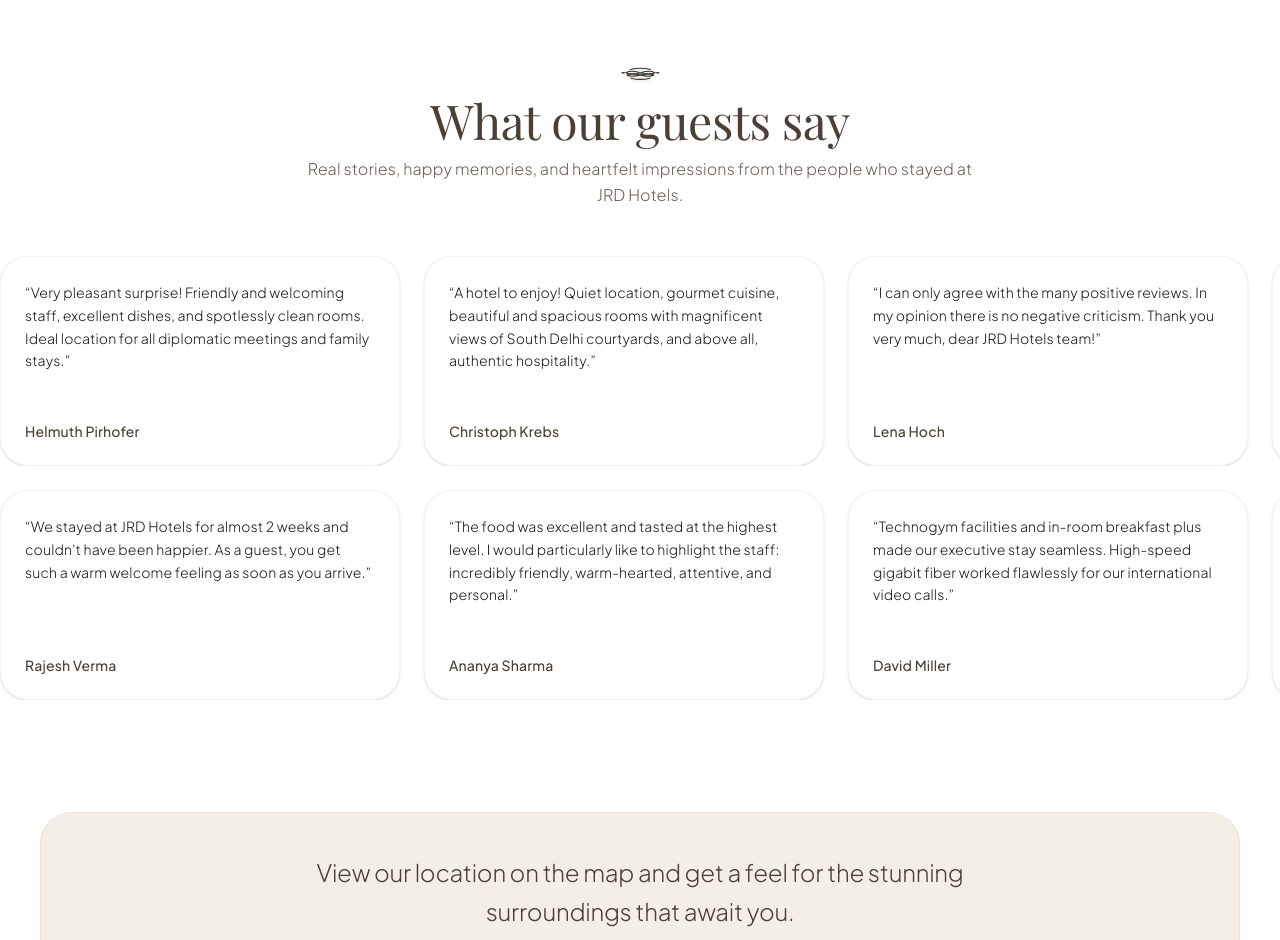
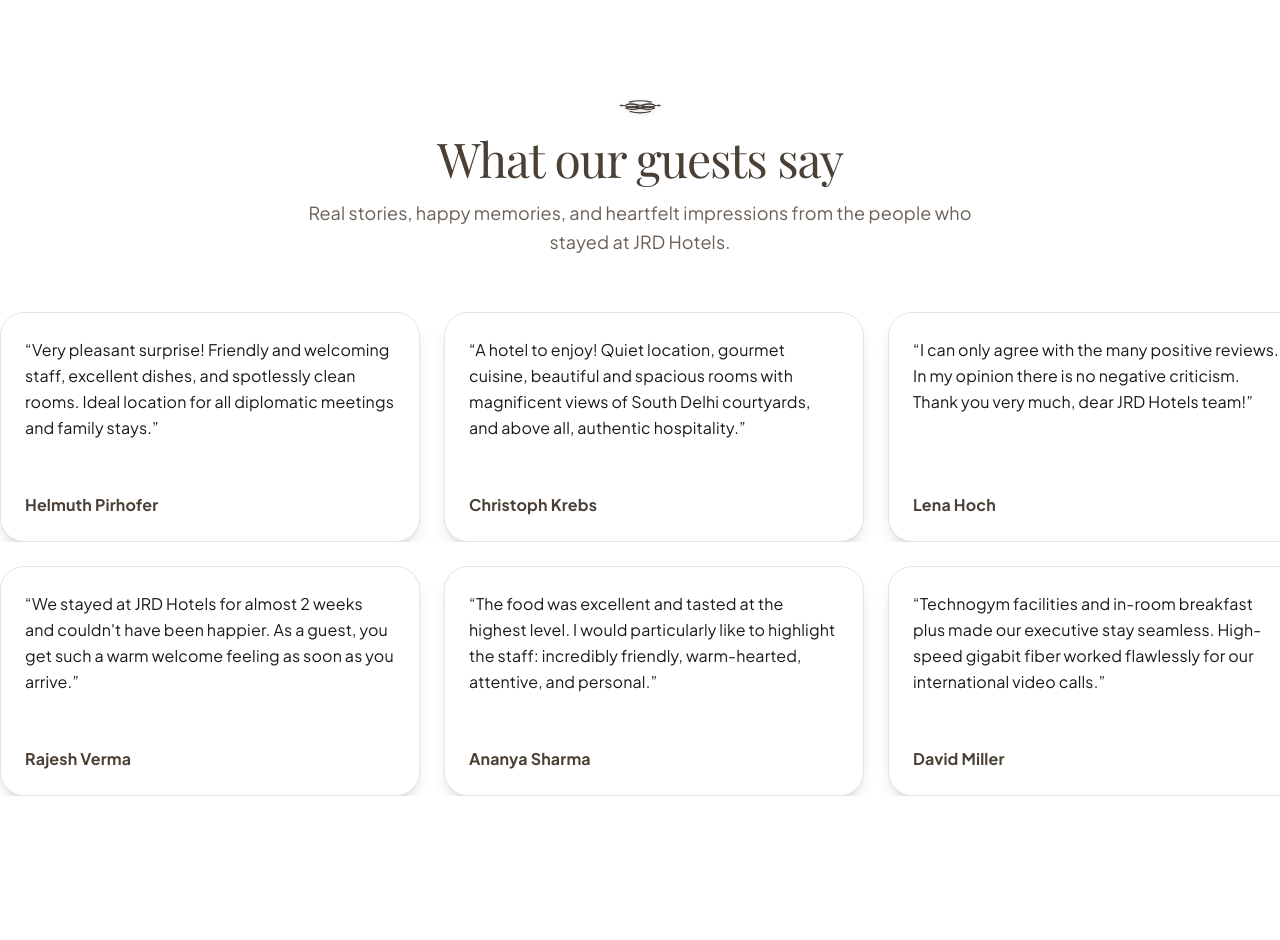
Before and after one commit to canvasLayerDev/hospitality, a React (Vite) app: page / in a window 1280 px wide. Shown: the part 9320-10260 px from the top of the page. Built offline with nearby package versions, Linux system fonts and the light colour scheme; a web font is replaced by a local one.

Commit message:
Update project

```diff
--- a/src/components/LocationMap.tsx
+++ b/src/components/LocationMap.tsx
@@ -67,8 +67,8 @@
         <div className="bg-[#f4efe6] rounded-[32px] p-6 md:p-10 border border-black/5 shadow-xs text-center">
 
           {/* Top Centered Caption matching Screenshot */}
-          <h2 className="font-sans text-lg sm:text-xl md:text-2xl text-[color:var(--color-royal-dark)] font-light max-w-3xl mx-auto leading-relaxed mb-8">
-            View our location on the map and get a feel for the stunning surroundings that await you.
+          <h2 className="font-serif text-2xl sm:text-3xl md:text-4xl text-[color:var(--color-royal-dark)] font-normal max-w-4xl mx-auto leading-relaxed mb-8">
+            View our central locations in New Delhi and explore nearby diplomatic enclaves & heritage landmarks.
           </h2>
 
           {/* Interactive Vector Map Container matching Screenshot */}
--- a/src/components/Testimonials.tsx
+++ b/src/components/Testimonials.tsx
@@ -54,20 +54,20 @@
     <section
       id="testimonials"
       data-testid="testimonials-section"
-      className="relative bg-[color:var(--color-cream)] py-12 md:py-16 overflow-hidden text-[color:var(--color-charcoal)]"
+      className="relative bg-white py-16 md:py-24 overflow-hidden text-[color:var(--color-charcoal)]"
     >
-      <div className="max-w-[1600px] mx-auto px-6 md:px-10 text-center mb-10">
+      <div className="max-w-[1600px] mx-auto px-6 md:px-10 text-center mb-12">
 
-        {/* JRD Hotels SVG Logo Crest Emblem */}
-        <div className="flex justify-center mb-3">
-          <JRDLogo size={52} variant="dark" iconOnly />
+        {/* JRD Hotels Logo Crest Emblem */}
+        <div className="flex justify-center mb-4">
+          <JRDLogo size={56} variant="dark" iconOnly />
         </div>
 
         {/* Section Title & Subtitle */}
-        <h2 className="font-serif text-3xl sm:text-4xl md:text-5xl text-[color:var(--color-royal-dark)] font-normal mb-3">
+        <h2 className="font-serif text-3xl sm:text-4xl md:text-5xl text-[color:var(--color-royal-dark)] font-normal tracking-tight mb-4">
           What our guests say
         </h2>
-        <p className="text-sm md:text-base text-[color:var(--color-muted)] font-light max-w-2xl mx-auto leading-relaxed">
+        <p className="text-base sm:text-lg text-[color:var(--color-muted)] font-normal max-w-2xl mx-auto leading-relaxed">
           Real stories, happy memories, and heartfelt impressions from the people who stayed at JRD Hotels.
         </p>
 
@@ -91,12 +91,12 @@
             {[...row1, ...row1, ...row1].map((item, i) => (
               <div
                 key={`r1-${i}`}
-                className="shrink-0 w-[320px] sm:w-[360px] md:w-[400px] h-[210px] bg-white rounded-[28px] p-6 shadow-sm border border-black/5 flex flex-col justify-between text-left transition-transform hover:-translate-y-1"
+                className="shrink-0 w-[320px] sm:w-[380px] md:w-[420px] h-[230px] bg-white rounded-3xl p-6 shadow-lg border border-stone-200 flex flex-col justify-between text-left transition-transform hover:-translate-y-1"
               >
-                <p className="text-xs sm:text-sm text-[color:var(--color-charcoal)] font-light leading-relaxed line-clamp-4">
+                <p className="text-sm sm:text-base text-[color:var(--color-charcoal)] font-normal leading-relaxed line-clamp-4">
                   “{item.quote}”
                 </p>
-                <p className="font-sans text-sm font-medium text-[color:var(--color-royal-dark)] mt-4">
+                <p className="font-sans text-sm sm:text-base font-bold text-[color:var(--color-royal-dark)] mt-4">
                   {item.author}
                 </p>
               </div>
@@ -104,7 +104,7 @@
           </div>
         </div>
 
-        {/* ROW 2: Moving RIGHT (Opposite Direction) */}
+        {/* ROW 2: Moving RIGHT */}
         <div className="flex overflow-hidden group">
           <div
             className="flex gap-6 shrink-0 marquee-reverse"
@@ -116,12 +116,12 @@
             {[...row2, ...row2, ...row2].map((item, i) => (
               <div
                 key={`r2-${i}`}
-                className="shrink-0 w-[320px] sm:w-[360px] md:w-[400px] h-[210px] bg-white rounded-[28px] p-6 shadow-sm border border-black/5 flex flex-col justify-between text-left transition-transform hover:-translate-y-1"
+                className="shrink-0 w-[320px] sm:w-[380px] md:w-[420px] h-[230px] bg-white rounded-3xl p-6 shadow-lg border border-stone-200 flex flex-col justify-between text-left transition-transform hover:-translate-y-1"
               >
-                <p className="text-xs sm:text-sm text-[color:var(--color-charcoal)] font-light leading-relaxed line-clamp-4">
+                <p className="text-sm sm:text-base text-[color:var(--color-charcoal)] font-normal leading-relaxed line-clamp-4">
                   “{item.quote}”
                 </p>
-                <p className="font-sans text-sm font-medium text-[color:var(--color-royal-dark)] mt-4">
+                <p className="font-sans text-sm sm:text-base font-bold text-[color:var(--color-royal-dark)] mt-4">
                   {item.author}
                 </p>
               </div>
@@ -130,6 +130,7 @@
         </div>
 
       </div>
+
     </section>
   );
 }
```
Also changed, not shown: src/components/Footer.tsx (+32 -34 lines).
